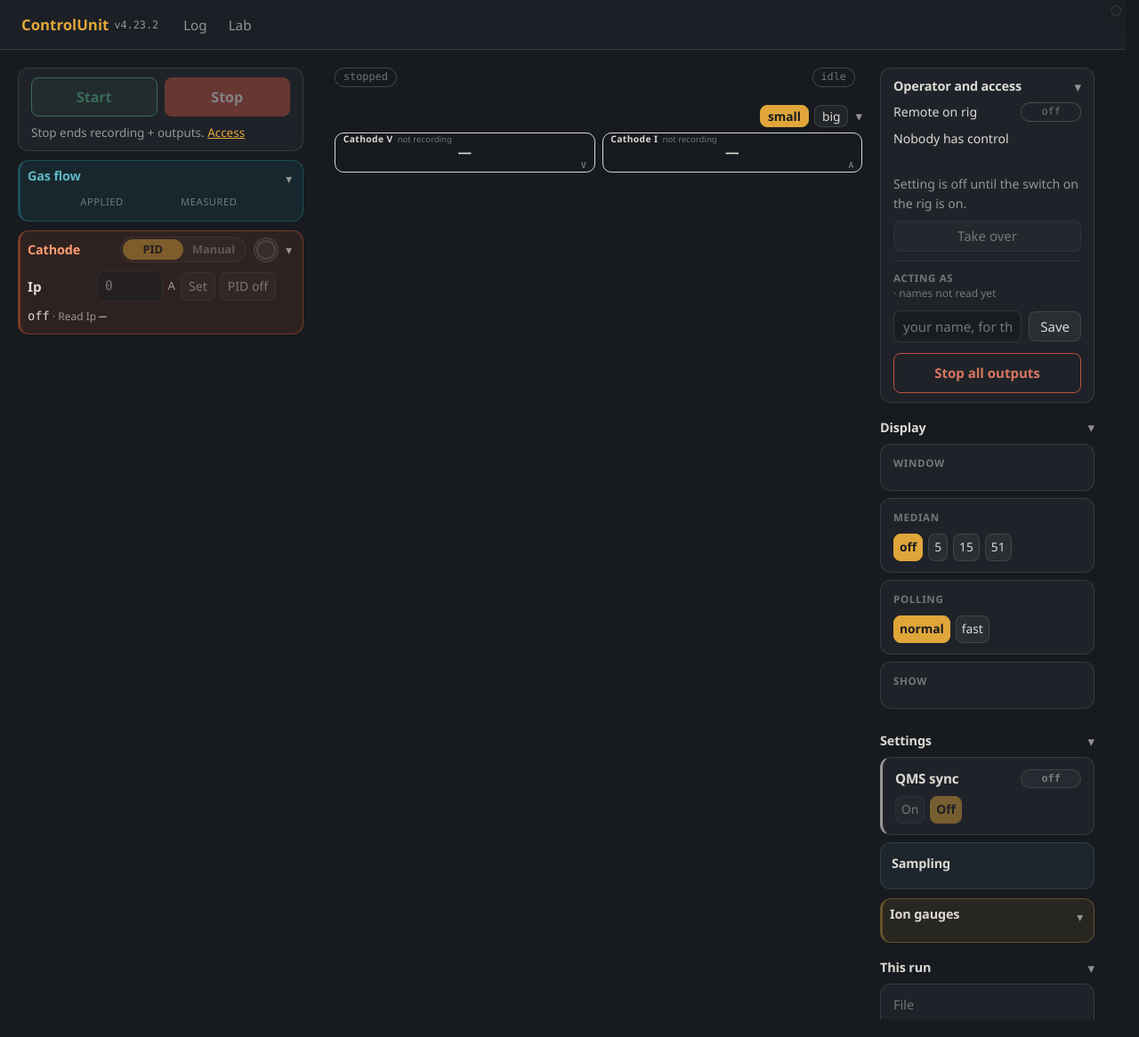
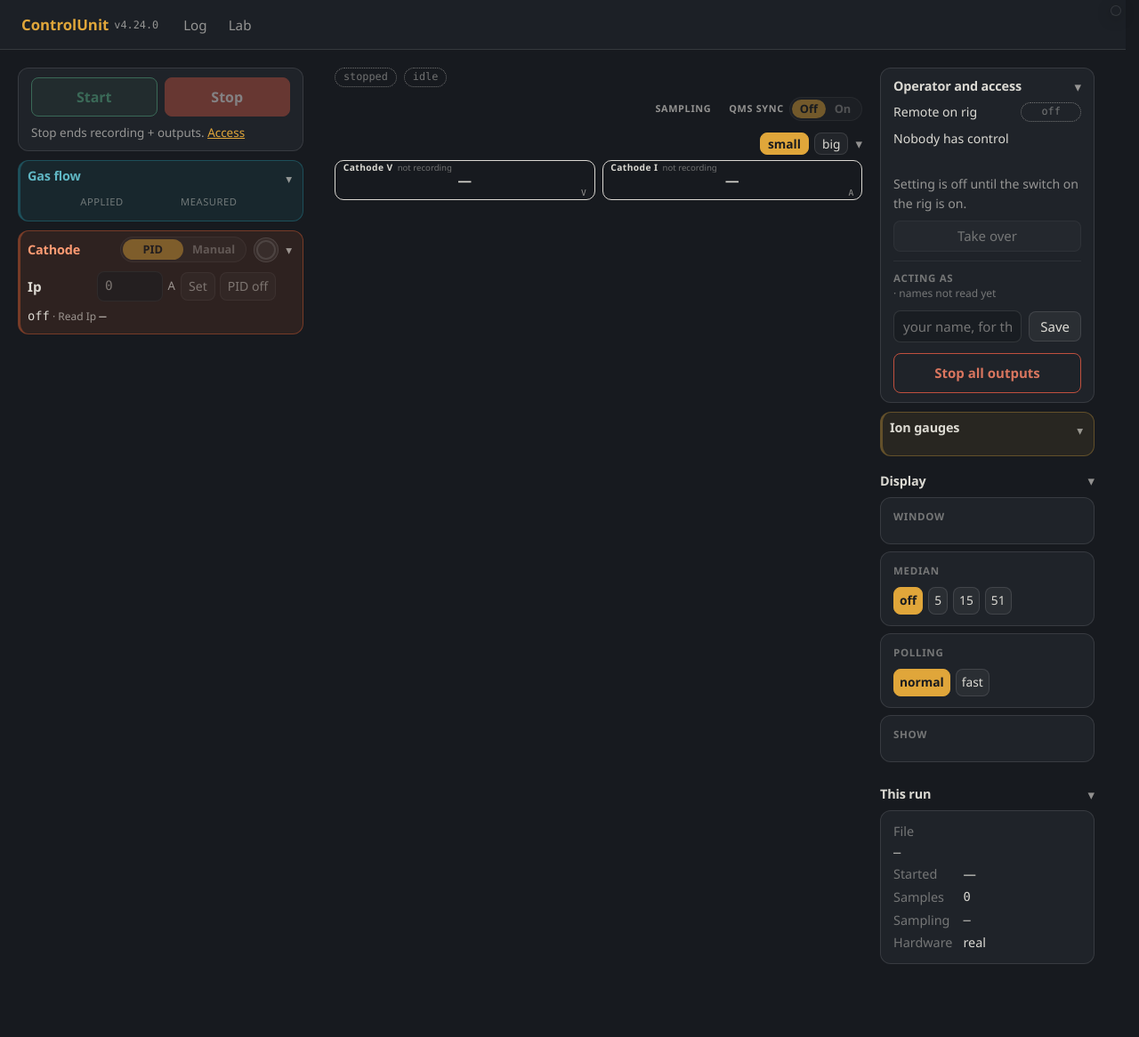
Before and after one commit to queezz/ControlUnit, a Flask app: template controlunit/web/templates/live.html in a window 1280 px wide. Shown: the whole page at 89% size. Run offline with Flask 3, Linux system fonts and the light colour scheme; the template is opened without the code that fills it, so the values that code supplies are empty.

Commit message:
Dissolve the Settings group: sampling and sync on the status line — v4.24.0
Owner decision 2026-10-02 (the right rail is too long to reach the ion gauges or the sampling, and the group hides controls), built to his 2026-09-15 design: Sampling and QMS sync are small setters on the status line beside the pills, and the ion gauges are a rail card of their own under Operator and access. The same elements moved with their gates and anchors; a status sentence moves neither the setters nor the readouts.

agent: claude

```diff
--- a/controlunit/_version.py
+++ b/controlunit/_version.py
@@ -19,7 +19,7 @@
 # the lab network. The second number moves for a feature, the third for a
 # fix; pyproject.toml carries the same number and a test holds them equal.
 # docs/history.md tells the eras in full.
-__version__ = "4.23.2"
+__version__ = "4.24.0"
 
 __about__ = """
 Version 4: the rig on the lab network.
--- a/controlunit/web/static/css/controlunit.css
+++ b/controlunit/web/static/css/controlunit.css
@@ -1473,11 +1473,9 @@ body[data-mode="monitor"] .drawer-backdrop:not([hidden]) { display: block; }
 }
 
 /* Instrument controls stay beside the state or trace they affect. */
-.sync-card { border-left: 3px solid var(--muted); }
-.sync-card.sync-active { border-left-color: #55c795; }
-.sync-heading { display: flex; align-items: center; justify-content: space-between; margin-bottom: 8px; }
-.sync-heading h2 { margin: 0; font-size: 0.95rem; }
-.sync-active [data-role="sync-now"] { color: #55c795; border-color: #55c795; }
+/* The sync line is the LED on the rig's front panel: its name lights the
+   same green while it is on. */
+.sync-card.sync-active .quick-label { color: #55c795; }
 .chart-head { flex-wrap: wrap; }
 .chart-zero { display: flex; gap: 5px; }
 .chart-zero:empty { display: none; }
@@ -1498,9 +1496,7 @@ body[data-mode="monitor"] .drawer-backdrop:not([hidden]) { display: block; }
 .control-workspace .operation-setters { padding: 0; flex: 0 0 auto; }
 .control-workspace .operation-setters > .sets { display: grid; gap: 10px; }
 .control-workspace .operation-setters .fgroup { margin: 0; padding: 12px; border: 1px solid var(--line); border-radius: 12px; background: var(--panel); }
-.control-workspace #sec-acquisition { background: rgba(90, 135, 180, 0.10); }
-.control-workspace #sec-acquisition .row-actions { display: grid; grid-template-columns: repeat(4, 1fr); width: 100%; }
-.control-workspace #sec-acquisition button { padding: 8px 6px; }
+
 .control-workspace #sec-gas { background: rgba(38, 154, 172, 0.10); border-color: rgba(38, 154, 172, 0.35); }
 .control-workspace #sec-plasma { background: rgba(255, 107, 53, 0.10); border-color: rgba(255, 107, 53, 0.35); }
 .control-workspace #sec-gauge { background: rgba(219, 168, 62, 0.09); border-color: rgba(219, 168, 62, 0.32); }
@@ -1531,12 +1527,12 @@ body[data-mode="observe"] .chart-zero,
 body[data-mode="monitor"] .chart-zero,
 body[data-mode="observe"] .access-card,
 body[data-mode="monitor"] .access-card,
-/* Settings holds three setters — QMS sync, sampling, gauges — that moved
-   here from the left rail in 4.12.0. Observe is the mode that hides what
-   drives the rig, so it hides these too; Monitor keeps them, because there
-   the whole right rail is a drawer summoned from its own edge and this is
-   the only place those three can be reached at all. */
-body[data-mode="observe"] .settings-group { display: none; }
+/* The three setters that are not gas or cathode — sampling and QMS sync on
+   the status line, the ion gauges in their own rail card. Observe is the
+   mode that hides what drives the rig, so it hides these too; Monitor keeps
+   them: the status line is still there, and the gauges ride in the drawer. */
+body[data-mode="observe"] .gauge-setters,
+body[data-mode="observe"] .quick-sets { display: none; }
 body[data-mode="monitor"] .page.control-workspace { display: grid; grid-template-columns: minmax(0, 1fr); }
 @media (max-width: 1199px) {
   body[data-mode="observe"] .control-workspace { grid-template-columns: minmax(0, 1fr); }
@@ -1563,10 +1559,39 @@ body[data-mode="monitor"] .monitor-settings { display: flex; flex-wrap: wrap; ga
 }
 
 /* Status and readout sizing share one compact instrument header. */
+/* Two rows below a wide window, one at and above it. The pills and the
+   status sentence share the first row, the sentence taking the room the
+   pills leave; two lines of it stand inside the pills' own height, so a
+   sentence arriving, leaving or wrapping once moves nothing at all. The two
+   small setters have the second row to themselves, at its right edge. */
 .instrument-header { display: flex; align-items: center; flex-wrap: wrap; gap: 4px 12px; margin-bottom: 8px; }
-.instrument-header .pills { flex: 1 1 auto; margin: 0; gap: 8px; }
+.instrument-header .pills { flex: 0 1 auto; margin: 0; gap: 8px; }
 .instrument-header .pills .chip { min-width: 0; }
-.instrument-header .command-status { flex: 1 1 auto; }
+.instrument-header .pills [data-role="data-state"] { margin-left: 0; }
+.instrument-header .command-status { flex: 1 1 6rem; min-width: 0; line-height: 1.15; }
+
+/* Sampling and QMS sync, small, at the end of the status line (owner design
+   2026-09-15, asked for again 2026-10-02): a name in the rail's own label
+   voice and the control beside it. They keep the right edge at every width
+   the line fits on; on a phone the line wraps and they start a row. */
+.quick-sets { display: flex; flex: 1 1 100%; flex-wrap: wrap; align-items: center; justify-content: flex-end; gap: 4px 14px; }
+@media (min-width: 1500px) {
+  .quick-sets { flex: 0 0 auto; margin-left: auto; }
+}
+/* A jump target with no card around it: the whole sixteen pixels clear of
+   the bar, none of them spent on an inset it does not have. */
+.quick-set { display: inline-flex; align-items: center; gap: 6px; scroll-margin-top: calc(var(--bar) + 16px); }
+.quick-label { font-size: 0.68rem; font-weight: 600; letter-spacing: 0.06em; text-transform: uppercase; color: var(--muted); }
+.quick-choices { display: inline-flex; gap: 3px; }
+/* One width for all four, so the chosen one's bolder face moves none. */
+.quick-choices .choice { padding: 2px 4px; min-width: 3.3rem; font-size: 0.8rem; }
+.quick-sets .seg-toggle > button { padding: 2px 9px; font-size: 0.8rem; }
+/* On a phone the setters start their row at the left, and the sentence has
+   a row of its own under them. */
+@media (max-width: 700px) {
+  .quick-sets { justify-content: flex-start; order: 1; }
+  .instrument-header .command-status { order: 2; flex-basis: 100%; }
+}
 .control-workspace .instrument-header .command-status { min-height: 0; margin: 0; font-size: 0.75rem; }
 .instrument-header .command-status:empty { display: none; }
 .instrument-header .pill-note:empty { display: none; }
--- a/controlunit/web/static/js/control.js
+++ b/controlunit/web/static/js/control.js
@@ -501,7 +501,6 @@
                 button.setAttribute("aria-pressed", String(range) === button.dataset.range ? "true" : "false");
             });
         });
-        set('[data-role="sync-now"]', sp.sync ? "on" : "off");
         var syncCard = root.querySelector('.sync-card');
         if (syncCard) syncCard.classList.toggle('sync-active', Boolean(sp.sync));
 
--- a/controlunit/web/templates/live.html
+++ b/controlunit/web/templates/live.html
@@ -220,6 +220,35 @@
             <span class="mono muted" data-role="data-age"></span>
         </div>
         <p class="command-status mono" data-role="status" role="status"></p>
+        {# Sampling and the QMS sync line stand on the status line, beside
+           the pills that say what the rig is doing (queezz, 2026-09-15: "the
+           sampling time and the 'QMS sync' which is my LED + signal out I use
+           for marking experiments sometimes, take too much. I guess we can
+           make it tiny, recognizable, and put it somewhere near the
+           'measuring' and 'live' at the top. Visible, not intrusive, easy to
+           find and change"). They are setters like any other: the gate's
+           blanket names `.sets`, and this block carries it. The status
+           sentence stands between the pills and these, so a sentence
+           arriving or leaving moves neither. #}
+        <div class="quick-sets sets" data-role="quick-sets" aria-label="Sampling and QMS sync">
+            <span class="quick-set" id="sec-acquisition">
+                <span class="quick-label">Sampling</span>
+                <span class="quick-choices" role="group" aria-label="Sampling time">
+                    {% for seconds, label in sampling_choices %}
+                    <button type="button" class="choice" data-role="sampling"
+                            data-seconds="{{ seconds }}" aria-pressed="false">{{ label }}</button>
+                    {% endfor %}
+                </span>
+            </span>
+            <span class="quick-set sync-card" id="sec-sync">
+                <span class="quick-label">QMS sync</span>
+                <span class="seg-toggle" role="group" aria-label="Set QMS sync">
+                    <span class="seg-thumb" aria-hidden="true"></span>
+                    <button type="button" class="seg-option" data-role="sync" data-on="0" aria-pressed="true">Off</button>
+                    <button type="button" class="seg-option" data-role="sync" data-on="1" aria-pressed="false">On</button>
+                </span>
+            </span>
+        </div>
         </div>
             <span class="mode-actions" data-role="mode-actions" hidden>
                 <button type="button" data-drawer="live-context" aria-controls="live-context" aria-expanded="false">Display</button>
@@ -300,6 +329,53 @@
             <button type="button" class="stop-all" data-role="stop-all">Stop all outputs</button>
 
         </details>
+        {# The ion gauges have a rail card of their own, directly under
+           who has the rig (queezz, 2026-10-02: "the right rail on the
+           controlunit is very long when I want to access something simple
+           like IG, or sampling. I say we get rid of the settings group as
+           it is. It hides controls from me"). The same element the
+           Settings group held, moved once and not copied: its id, its
+           data-roles and its own fold travel with it, so #sec-gauge still
+           lands and the gate switches off the same buttons. #}
+        <div class="operation-setters gauge-setters" aria-label="Ion gauge settings this browser may set">
+            <div class="sets">
+                    {# One block per ionization gauge, each under its own
+                       channel name with its own Torr/Pa and exponent rows,
+                       the same two rows the rig's Control dock shows per
+                       gauge. The folded line says each gauge's setting in
+                       its name's order. #}
+                    <details class="fgroup gauge-settings fold" id="sec-gauge" data-fold="gauge" open>
+                        <summary class="fold-head"><h2 class="fold-name">Ion gauges</h2>
+                            {% for gauge in gauges %}
+                            <span class="mono gauge-now" data-gauge="{{ gauge }}">{{ gauge }} <span data-role="gauge-mode-now">—</span> <span data-role="gauge-range-now">—</span></span>
+                            {% endfor %}
+                        </summary>
+                        {% for gauge in gauges %}
+                        <div class="gauge-line" data-gauge="{{ gauge }}">
+                            <h3 class="gauge-name">{{ gauge_places[gauge] | capitalize }} · {{ gauge }}</h3>
+                            <div class="frow">
+                                <span class="row-name">Mode</span>
+                                <span class="row-actions">
+                                    {% for mode in gauge_modes %}
+                                    <button type="button" class="choice" data-role="gauge-mode" data-gauge="{{ gauge }}"
+                                            data-mode="{{ mode }}" aria-pressed="false">{{ mode }}</button>
+                                    {% endfor %}
+                                </span>
+                            </div>
+                            <div class="frow">
+                                <span class="row-name">Range</span>
+                                <span class="row-actions">
+                                    {% for decade in gauge_range %}
+                                    <button type="button" class="choice" data-role="gauge-range" data-gauge="{{ gauge }}"
+                                            data-range="{{ decade }}" aria-pressed="false">1e{{ decade }}</button>
+                                    {% endfor %}
+                                </span>
+                            </div>
+                        </div>
+                        {% endfor %}
+                    </details>
+            </div>
+        </div>
         <details class="display-settings fold" data-fold="display" open>
             <summary class="fold-head"><h2 class="fold-name">Display</h2></summary>
         <section class="rail-card rail-card--fit" data-monitor-setting>
@@ -352,78 +428,6 @@
         </section>
         </details>
 
-        {# The three settings a shift reaches for rarely, gathered where they
-           can be folded away from the two it reaches for constantly. Same
-           elements as before, moved once and not copied, so control.js finds
-           the same data-roles and the gate switches off the same buttons; the
-           ids travel with them, so #sec-sync, #sec-acquisition and #sec-gauge
-           still land, this fold opening on the way.
-
-           Open by default (queezz, 2026-09-10, looking at 4.12.0: "I don't
-           like IGs hidden by default. But hiding possibility is a right
-           shape, sure."): the group still folds, and a browser that has
-           folded it stays folded on the next reload. #}
-        <details class="settings-group fold" data-role="settings-group" data-fold="settings" open>
-            <summary class="fold-head"><h2 class="fold-name">Settings</h2></summary>
-            <section class="rail-card sync-card" aria-label="QMS sync" id="sec-sync">
-                <div class="sync-heading"><h2>QMS sync</h2><strong class="chip" data-role="sync-now">—</strong></div>
-                <div class="sets row-actions" role="group" aria-label="Set QMS sync">
-                    <button type="button" class="choice" data-role="sync" data-on="1" aria-pressed="false">On</button>
-                    <button type="button" class="choice" data-role="sync" data-on="0" aria-pressed="false">Off</button>
-                </div>
-            </section>
-            <div class="operation-setters" aria-label="Instrument settings this browser may set">
-                <div class="sets">
-                    <section class="fgroup" id="sec-acquisition">
-                        <h2>Sampling</h2>
-                        <div class="frow">
-                            <span class="row-actions">
-                                {% for seconds, label in sampling_choices %}
-                                <button type="button" class="choice" data-role="sampling"
-                                        data-seconds="{{ seconds }}" aria-pressed="false">{{ label }}</button>
-                                {% endfor %}
-                            </span>
-                        </div>
-                    </section>
-
-                    {# One block per ionization gauge, each under its own
-                       channel name with its own Torr/Pa and exponent rows,
-                       the same two rows the rig's Control dock shows per
-                       gauge. The folded line says each gauge's setting in
-                       its name's order. #}
-                    <details class="fgroup gauge-settings fold" id="sec-gauge" data-fold="gauge" open>
-                        <summary class="fold-head"><h2 class="fold-name">Ion gauges</h2>
-                            {% for gauge in gauges %}
-                            <span class="mono gauge-now" data-gauge="{{ gauge }}">{{ gauge }} <span data-role="gauge-mode-now">—</span> <span data-role="gauge-range-now">—</span></span>
-                            {% endfor %}
-                        </summary>
-                        {% for gauge in gauges %}
-                        <div class="gauge-line" data-gauge="{{ gauge }}">
-                            <h3 class="gauge-name">{{ gauge_places[gauge] | capitalize }} · {{ gauge }}</h3>
-                            <div class="frow">
-                                <span class="row-name">Mode</span>
-                                <span class="row-actions">
-                                    {% for mode in gauge_modes %}
-                                    <button type="button" class="choice" data-role="gauge-mode" data-gauge="{{ gauge }}"
-                                            data-mode="{{ mode }}" aria-pressed="false">{{ mode }}</button>
-                                    {% endfor %}
-                                </span>
-                            </div>
-                            <div class="frow">
-                                <span class="row-name">Range</span>
-                                <span class="row-actions">
-                                    {% for decade in gauge_range %}
-                                    <button type="button" class="choice" data-role="gauge-range" data-gauge="{{ gauge }}"
-                                            data-range="{{ decade }}" aria-pressed="false">1e{{ decade }}</button>
-                                    {% endfor %}
-                                </span>
-                            </div>
-                        </div>
-                        {% endfor %}
-                    </details>
-                </div>
-            </div>
-        </details>
         <details class="run-details fold" data-fold="run-details" open>
             <summary class="fold-head"><h2 class="fold-name">This run</h2></summary>
         <section class="rail-card rail-card--fit">
--- a/pyproject.toml
+++ b/pyproject.toml
@@ -10,7 +10,7 @@ build-backend = "setuptools.build_meta"
 
 [project]
 name = "controlunit"
-version = "4.23.2"
+version = "4.24.0"
 description = "Raspberry Pi plasma-lab control and data acquisition, with a web view on the lab network"
 readme = "README.md"
 requires-python = ">=3.9"
```
Also changed, not shown: docs/architecture/web-ui.md (+36 -19 lines), tests/test_web_live.py (+11 -9 lines), tests/test_web_page.py (+51 -35 lines), .agents/CHANGELOG.md, .agents/directions.md, 1 other file.
